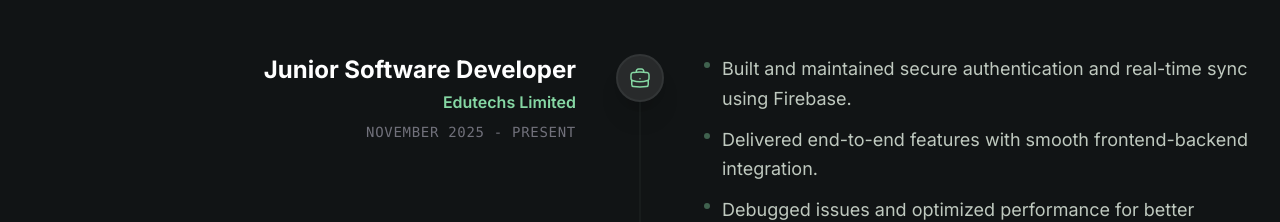
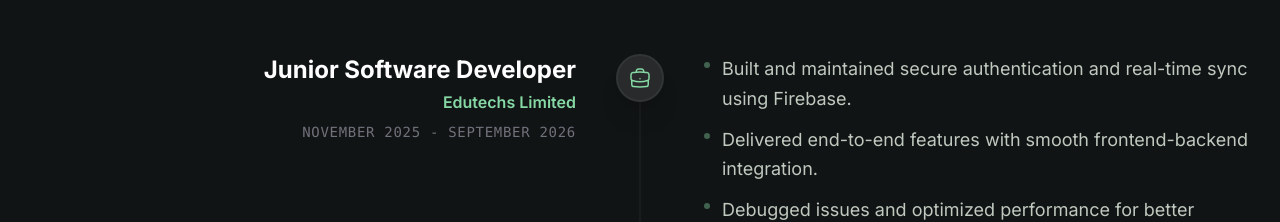
Before and after one commit to sakib-333/portfolio, a React (Vite) app: page / in a window 1280 px wide. Shown: the part 1000-1222 px from the top of the page. Built offline with nearby package versions, Linux system fonts and the light colour scheme; a web font is replaced by a local one.

Commit message:
Update experiences section.

```diff
--- a/src/components/main/Experience.tsx
+++ b/src/components/main/Experience.tsx
@@ -14,7 +14,7 @@ const experiences: ExperienceItem[] = [
         role: "Junior Software Developer",
         company: "Edutechs Limited",
         companyWebsite: "https://edutechs.app/welcome",
-        period: "November 2025 - Present",
+        period: "November 2025 - September 2026",
         description: [
             "Built and maintained secure authentication and real-time sync using Firebase.",
             "Delivered end-to-end features with smooth frontend-backend integration.",
```
